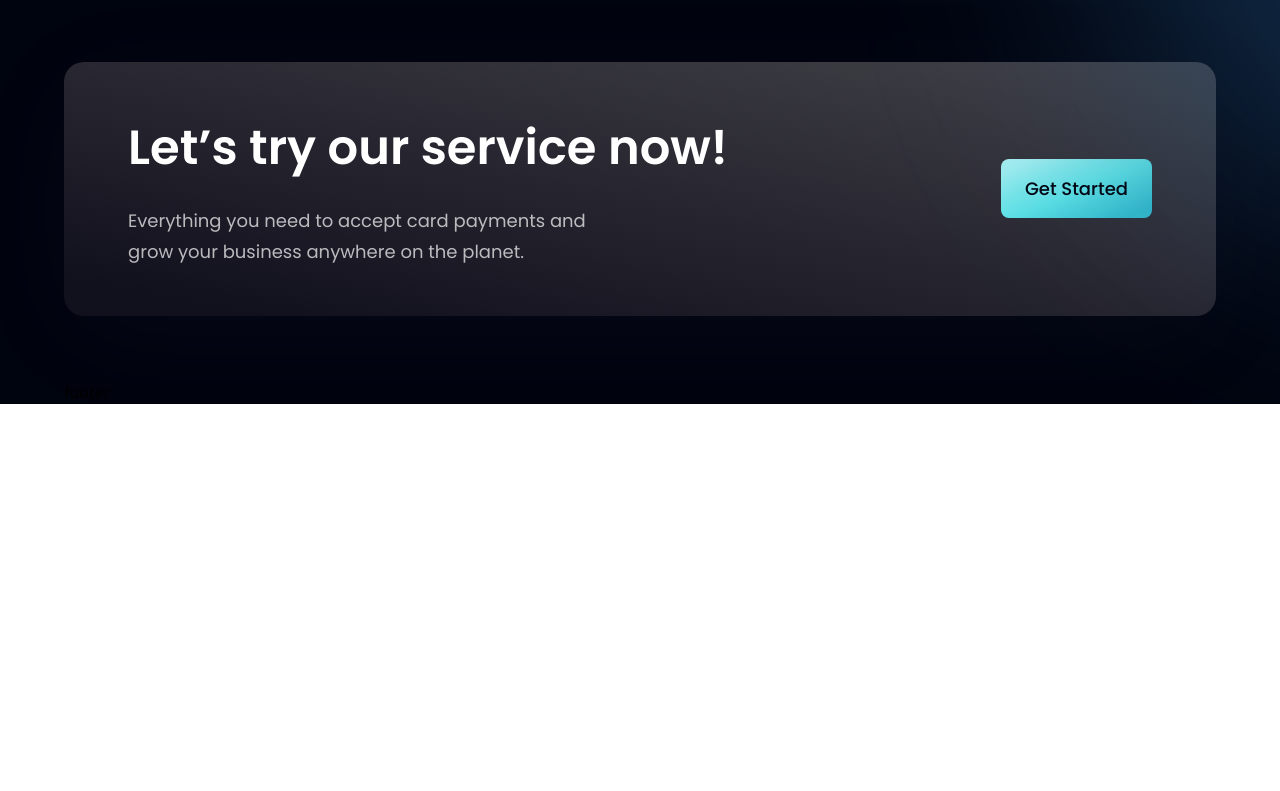
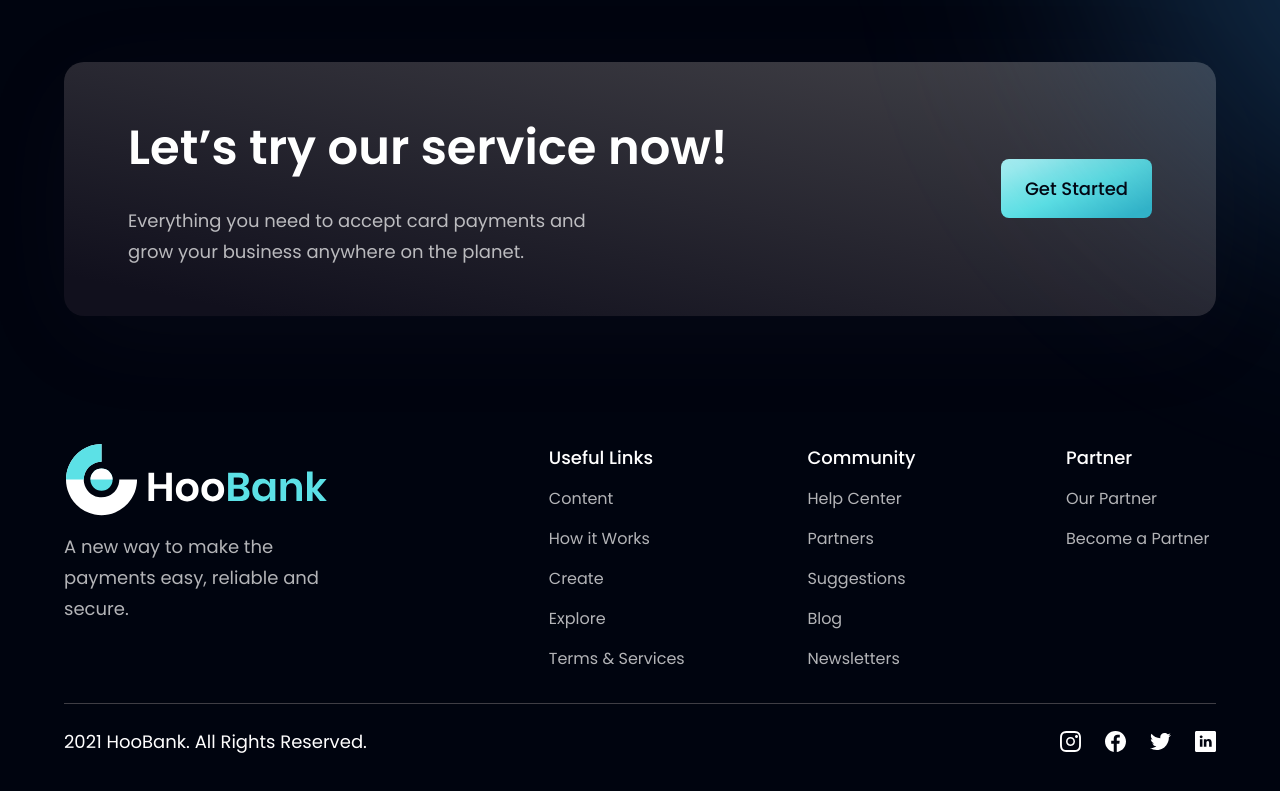
Before and after one commit to Arashjp8/bank-modern-app, a React (Vite) app: page / in a window 1280 px wide. Shown: the part 4082-4873 px from the top of the page. Before the commit the page ends 4486 px from the top, so only its background shows below. Built offline with nearby package versions, Linux system fonts and the light colour scheme; the HTML template or start-up script is replaced by a standard one.

Commit message:
footer added

```diff
--- a/src/components/Button.tsx
+++ b/src/components/Button.tsx
@@ -1,5 +1,5 @@
 interface Props {
-  styles: string;
+  styles?: string;
 }
 
 const Button = ({ styles }: Props) => {
--- a/src/components/CTA.tsx
+++ b/src/components/CTA.tsx
@@ -1,4 +1,4 @@
-import styles, { layout } from "../style";
+import styles from "../style";
 import Button from "./Button";
 
 const CTA = () => {
@@ -14,7 +14,7 @@
         </p>
       </div>
       <div className={`${styles.flexCenter} sm:ml-10 ml-0 sm:mt-0 mt-10`}>
-        <Button styles="" />
+        <Button />
       </div>
     </section>
   );
--- a/src/components/Footer.tsx
+++ b/src/components/Footer.tsx
@@ -1,5 +1,68 @@
+import styles from "../style";
+import { logo } from "../assets";
+import { footerLinks, socialMedia } from "../constants";
+
 const Footer = () => {
-  return <div>footer</div>;
+  return (
+    <section className={`${styles.flexCenter} ${styles.paddingY} flex-col`}>
+      <div className={`${styles.flexStart} md:flex-row flex-col mb-8 w-full`}>
+        <div className="flex-1 flex flex-col justify-start mr-10">
+          <img
+            src={logo}
+            alt="hoobank"
+            className="w-[266px] h-[72px] object-contain"
+          />
+          <p className={`${styles.paragraph} mt-4 max-w-[300px]`}>
+            A new way to make the payments easy, reliable and secure.
+          </p>
+        </div>
+
+        <div className="flex-[1.5] w-full flex flex-row justify-between flex-wrap md:mt-0 mt-10">
+          {footerLinks.map((footerLink, index) => (
+            <div
+              key={index}
+              className="flex flex-col ss:my-0 my-4 min-w-[150px]"
+            >
+              <h4 className="font-poppins font-medium text-[18px] leading-[27px] text-white">
+                {footerLink.title}
+              </h4>
+              <ul className="list-none mt-4">
+                {footerLink.links.map((link, index) => (
+                  <li
+                    key={link.name}
+                    className={`font-poppins font-normal text-[16px] leading-[24px] text-dimWhite hover:text-secondary cursor-pointer ${
+                      index !== footerLink.links.length - 1 ? "mb-4" : "mb-0"
+                    }`}
+                  >
+                    {link.name}
+                  </li>
+                ))}
+              </ul>
+            </div>
+          ))}
+        </div>
+      </div>
+
+      <div className="w-full flex justify-between items-center md:flex-row flex-col pt-6 border-t-[1px] border-t-[#3f3e45]">
+        <p className="font-poppins font-normal text-center text-[18px] leading-[27px] text-white">
+          2021 HooBank. All Rights Reserved.
+        </p>
+
+        <div className="flex flex-row md:mt-0 mt-6">
+          {socialMedia.map((social, index) => (
+            <img
+              key={social.id}
+              src={social.icon}
+              alt={social.id}
+              className={`w-[21px] h-[21px] object-contain cursor-pointer ${
+                index !== socialMedia.length - 1 ? "mr-6" : "mr-0"
+              }`}
+            />
+          ))}
+        </div>
+      </div>
+    </section>
+  );
 };
 
 export default Footer;
```
